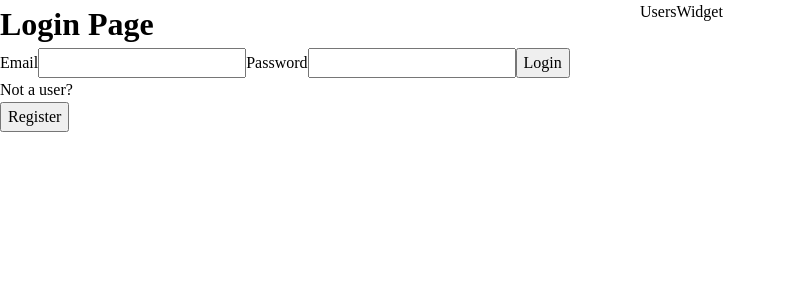
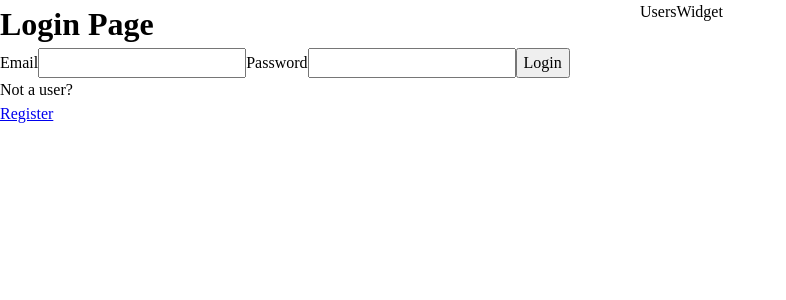
Before and after one commit to WithNoRegret/auth-form-frontend, a React (Vite) app: page /login in a window 1280 px wide. Shown: the top 300 px of the page, without its empty margins (0-786 px from the left). Built offline with nearby package versions, Linux system fonts and the light colour scheme; no server answers.

Commit message:
changed all a to hrefs

```diff
--- a/src/components/LoginPage/LoginPage.tsx
+++ b/src/components/LoginPage/LoginPage.tsx
@@ -1,4 +1,5 @@
 import React from 'react'
+import { Link } from 'react-router-dom';
 
 interface LoginPageProps {
     isLoggedIn: boolean;
@@ -43,7 +44,7 @@
                 <button type="submit">Login</button>
             </form>
             <p>Not a user?</p>
-            <button onClick={() => window.location.href = '/register'}>Register</button>
+            <Link to='/register'>Register</Link>
         </div>
 
     )
--- a/src/components/RegistrationPage/RegistrationPage.tsx
+++ b/src/components/RegistrationPage/RegistrationPage.tsx
@@ -1,3 +1,5 @@
+import { Link } from "react-router-dom"
+
 const RegistrationPage = () => {
     return (
         <div>
@@ -12,7 +14,7 @@
                 <button type="submit">Register</button>
             </form>
             <p>Already a user?</p>
-            <button onClick={() => window.location.href = '/login'}>Login</button>
+            <Link to='/login'>Login</Link>
         </div>
     )
 }
```
